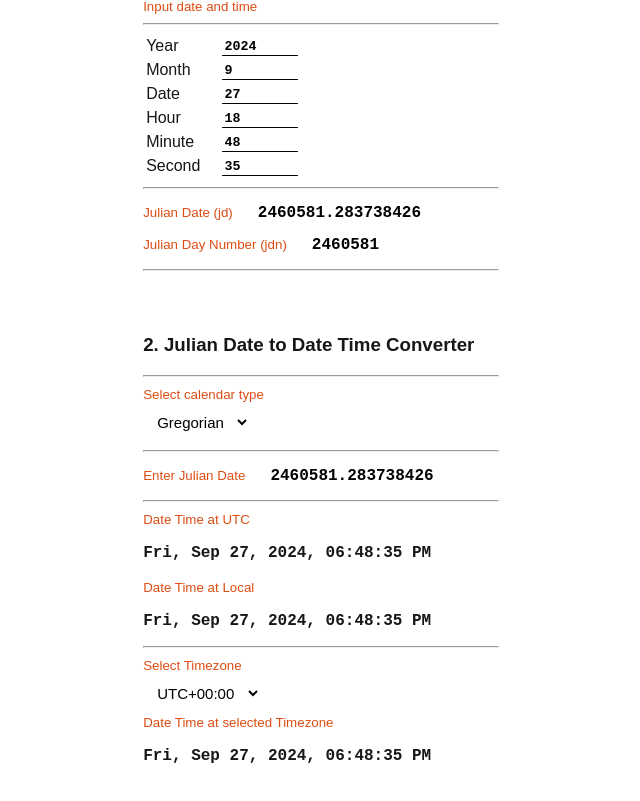
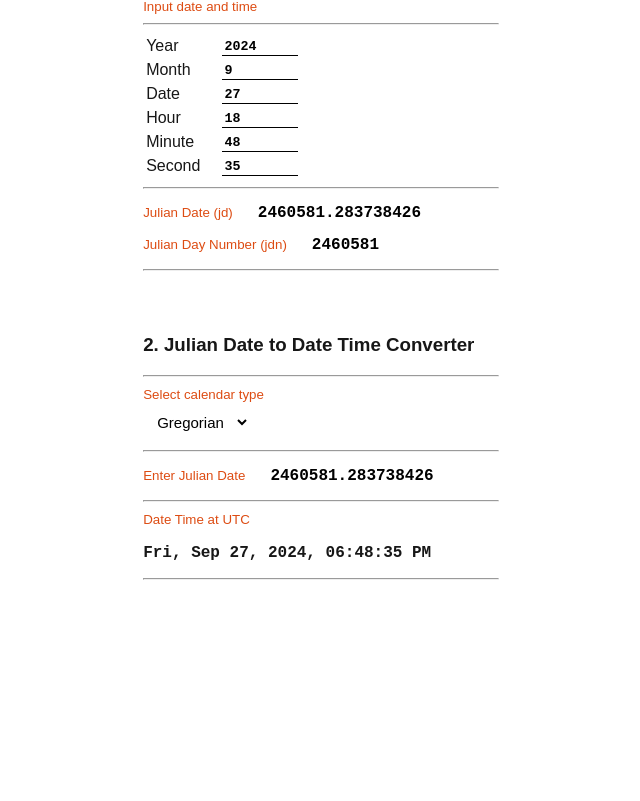
Before and after one commit to phothinmg/next-mycal, a Next.js app: page /julian_date_converter in a window 1280 px wide. Shown: the part 233-1034 px from the top of the page, without its empty margins (319-959 px from the left). After the commit the page ends 907 px from the top, so only its background shows below. Built offline with nearby package versions, Linux system fonts and the light colour scheme.

Commit message:
modified:   app/julian_date_converter/converter.tsx

```diff
--- a/app/julian_date_converter/converter.tsx
+++ b/app/julian_date_converter/converter.tsx
@@ -5,8 +5,6 @@ import { dateTimeToJulian } from "../mm/gre";
 import type { CalendarTypes } from "../mm/gre";
 import styles from "./converter.module.css";
 import { julianToDateTime } from "../mm/julian";
-import { TimeZones } from "../mm/timezone";
-import { timeZones } from "../mm/timezone";
 
 //
 export default function JulianConverter() {
@@ -19,7 +17,6 @@ export default function JulianConverter() {
   const utcSecond: number = dt.getUTCSeconds();
   const [ct, setCtValue] = useState<CalendarTypes | string>("Gregorian");
   const [ct2, setCt2Value] = useState<CalendarTypes | string>("Gregorian");
-  const [tz, setTzValue] = useState<TimeZones | string>("UTC+00:00");
   const [year, setYearValue] = useState<number>(utcYear);
   const [month, setMonthValue] = useState<number>(utcMonth);
   const [date, setDateValue] = useState<number>(utcdate);
@@ -46,7 +43,6 @@ export default function JulianConverter() {
   const dts = julianToDateTime({
     jd: jdd,
     ct: ct2 as CalendarTypes,
-    tz: tz as TimeZones,
   });
   return (
     <section className={styles.condev}>
@@ -217,30 +213,7 @@ export default function JulianConverter() {
         <p id="utc" suppressHydrationWarning={true}>
           {dts.utcDateTime}
         </p>
-        <small>Date Time at Local</small>
-        <p id="local" suppressHydrationWarning={true}>
-          {dts.localDateTime}
-        </p>
         <hr />
-        <small>Select Timezone</small>
-        <br />
-        <select
-          name="tz"
-          id="tz"
-          value={tz}
-          onChange={(e) => setTzValue(e.target.value)}
-        >
-          {timeZones.map((i) => (
-            <option key={i} value={i}>
-              {i}
-            </option>
-          ))}
-        </select>
-        <br />
-        <small>Date Time at selected Timezone</small>
-        <p id="custom" suppressHydrationWarning={true}>
-          {dts.customDateTime}
-        </p>
       </div>
     </section>
   );
--- a/app/julian_date_converter/page.tsx
+++ b/app/julian_date_converter/page.tsx
@@ -2,6 +2,7 @@ import React from "react";
 import type { Metadata } from "next";
 import styles from "./converter.module.css";
 import JulianConverter from "./converter";
+//
 export const metadata: Metadata = {
   title: "Julian Date Converter",
 };
```
